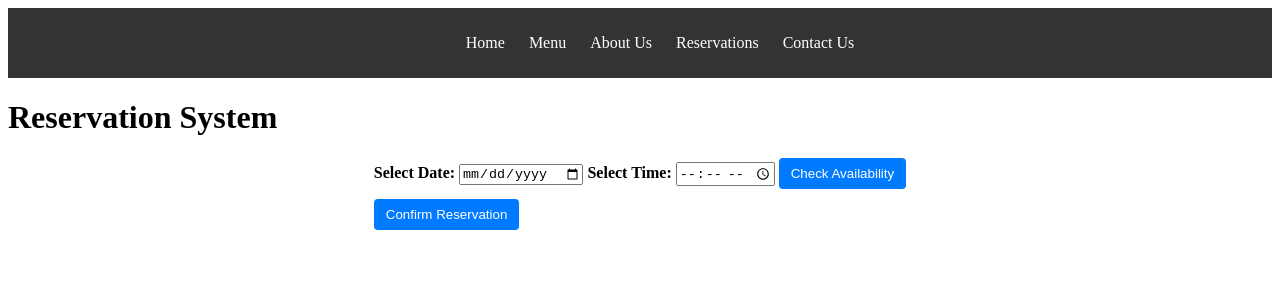
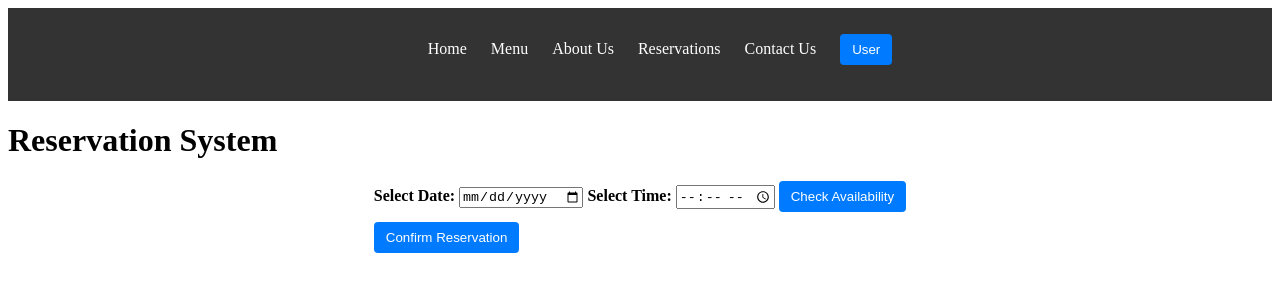
Before and after one commit to akashalokhande/Akash_Lokhande_DOM_final_13th_Jan, a plain HTML site: page client/Reservations.html in a window 1280 px wide. Drawn offline with Linux system fonts and the light colour scheme.

Commit message:
Add Profile

```diff
--- a/client/Reservations.html
+++ b/client/Reservations.html
@@ -16,6 +16,9 @@
           <li><a href="./about.html">About Us</a></li>
           <li><a href="./Reservations.html">Reservations</a></li>
           <li><a href="./Contact.html">Contact Us</a></li>
+          <li>
+            <button><a href="./User-profile.html">User</a></button>
+          </li>
         </ul>
       </nav>
     </header>
```
Also changed, not shown: client/menu.html (+3 -0 lines).
